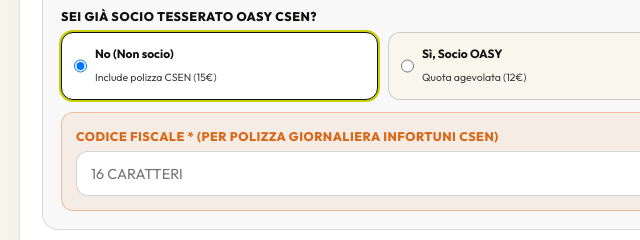
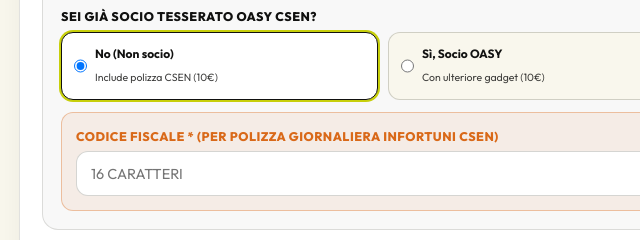
Before and after one commit to Oasy17046/oasy-asd-website, an Astro site: page /iscrizione-uscita in a window 1280 px wide. Shown: the part 755-995 px from the top of the page, 257-897 px from the left. Built offline with nearby package versions, Linux system fonts and the light colour scheme; Astro itself is replaced by a stand-in of ours.

Commit message:
Aggiornamento evento Babbi Natale e rimozione Stripe

```diff
--- a/src/pages/iscrizione-uscita.astro
+++ b/src/pages/iscrizione-uscita.astro
@@ -384,7 +384,7 @@
                   <input type="radio" name="isSocio" value="No (Spot)" checked />
                   <div>
                     <strong style="font-size: 12px; display:block;">No (Non socio)</strong>
-                    <span style="font-size: 10.5px; opacity:0.8;">Include polizza CSEN (15€)</span>
+                    <span style="font-size: 10.5px; opacity:0.8;">Include polizza CSEN (10€)</span>
                   </div>
                 </label>
 
@@ -392,7 +392,7 @@
                   <input type="radio" name="isSocio" value="Si (Socio)" />
                   <div>
                     <strong style="font-size: 12px; display:block;">Sì, Socio OASY</strong>
-                    <span style="font-size: 10.5px; opacity:0.8;">Quota agevolata (12€)</span>
+                    <span style="font-size: 10.5px; opacity:0.8;">Con ulteriore gadget (10€)</span>
                   </div>
                 </label>
               </div>
```
